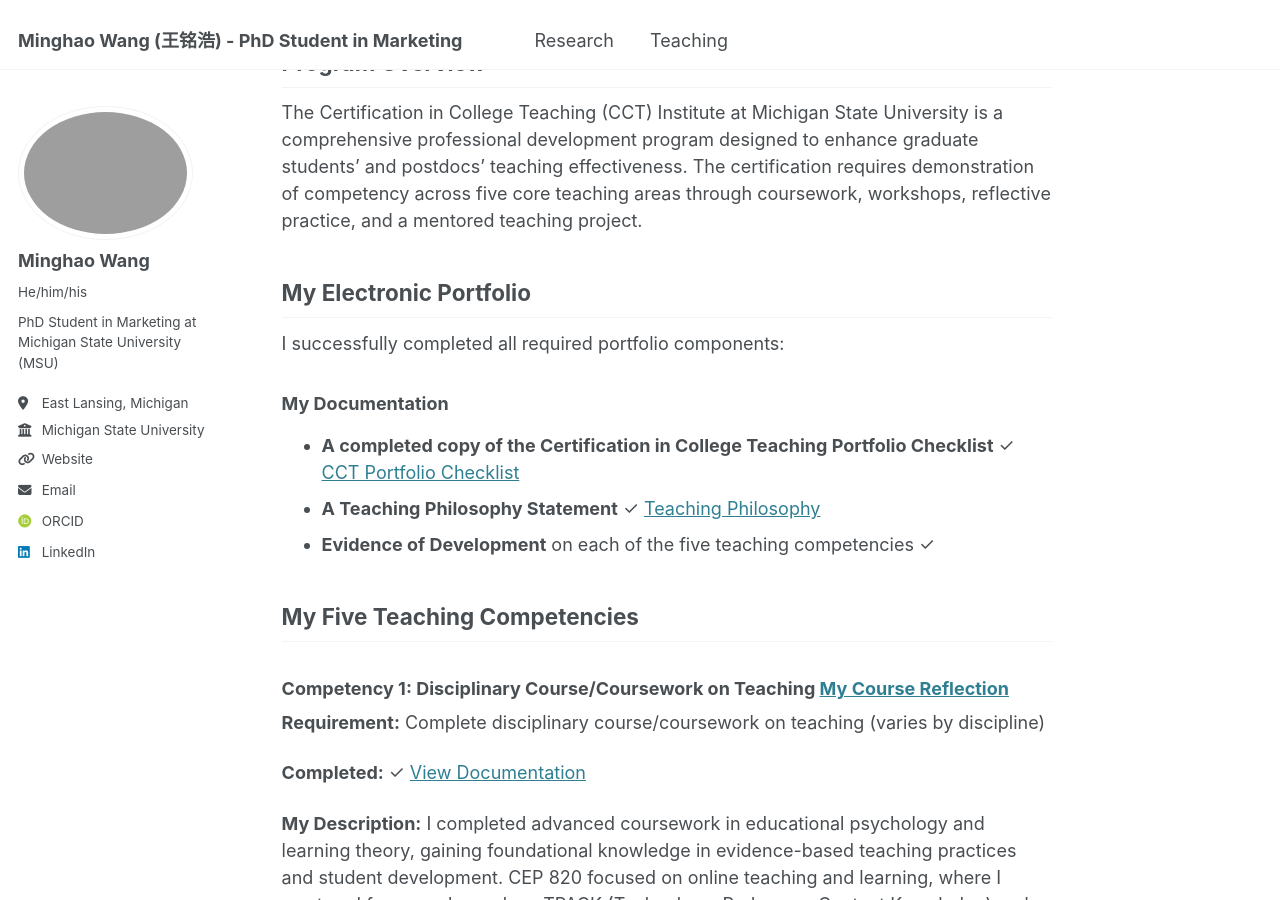
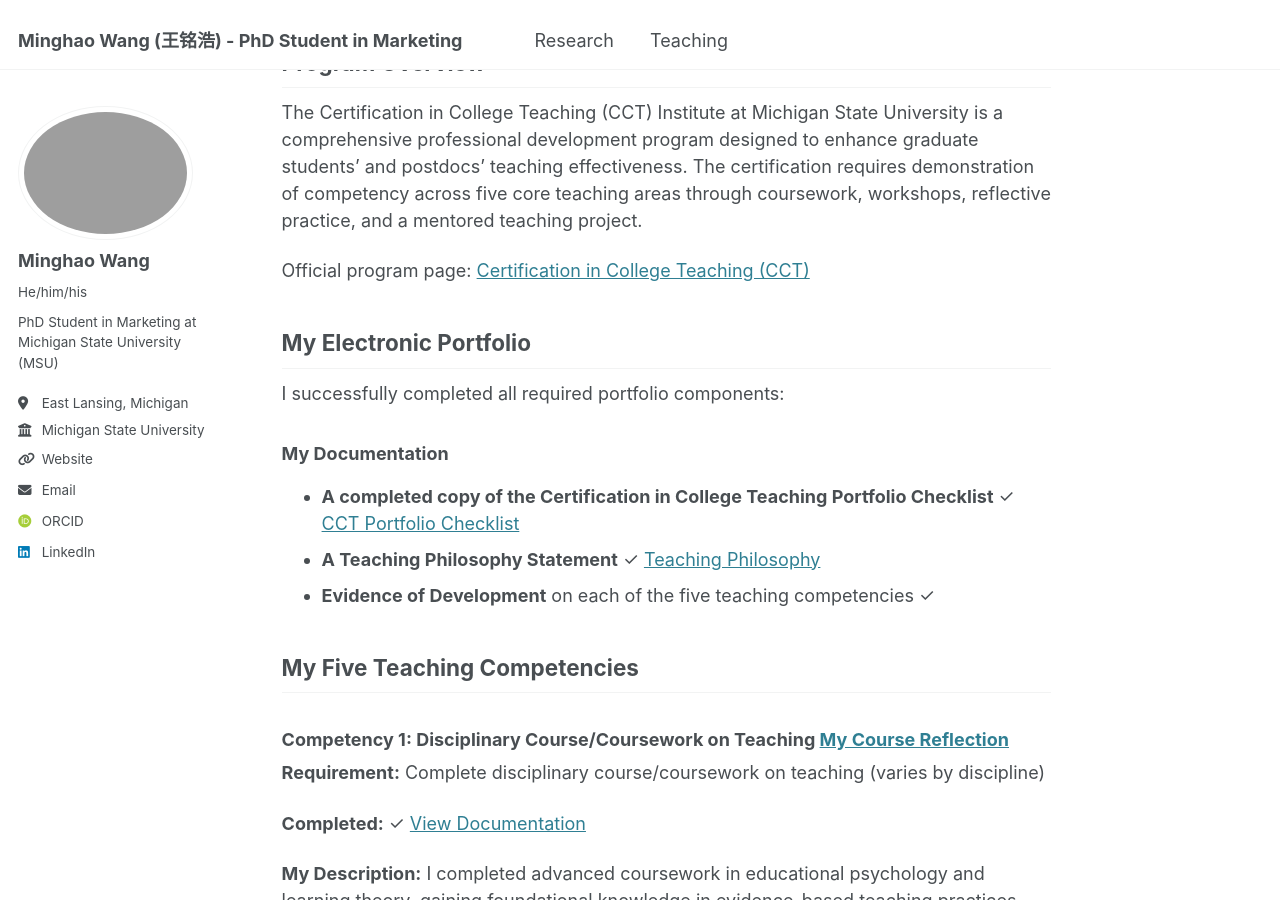
Before and after one commit to minghaowang-research/minghaowang-research.github.io, a Jekyll site: the page built from _teaching/certification-college-teaching.md, in a window 1280 px wide and 900 px high, scrolled down 564 px. Built offline with Jekyll 4.4.1, drawn with Linux system fonts in a browser that asks for light colours; some web fonts are replaced.

Commit message:
Added "Certification in College Teaching"

```diff
--- a/_teaching/certification-college-teaching.md
+++ b/_teaching/certification-college-teaching.md
@@ -23,6 +23,8 @@ As a first-year PhD student in Marketing at Michigan State University, I success
 ## Program Overview
 
 The Certification in College Teaching (CCT) Institute at Michigan State University is a comprehensive professional development program designed to enhance graduate students' and postdocs' teaching effectiveness. The certification requires demonstration of competency across five core teaching areas through coursework, workshops, reflective practice, and a mentored teaching project.
+
+Official program page: [Certification in College Teaching (CCT)](https://grad.msu.edu/CCTP)
 
 ## My Electronic Portfolio
 
```
